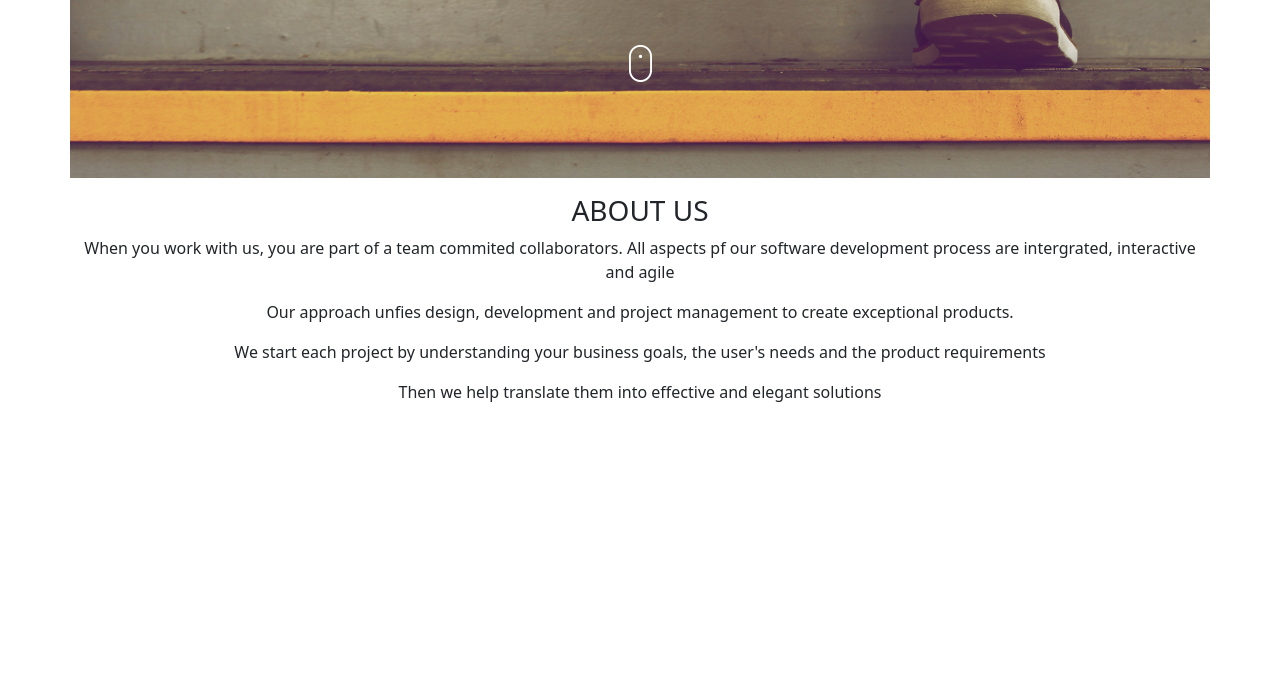
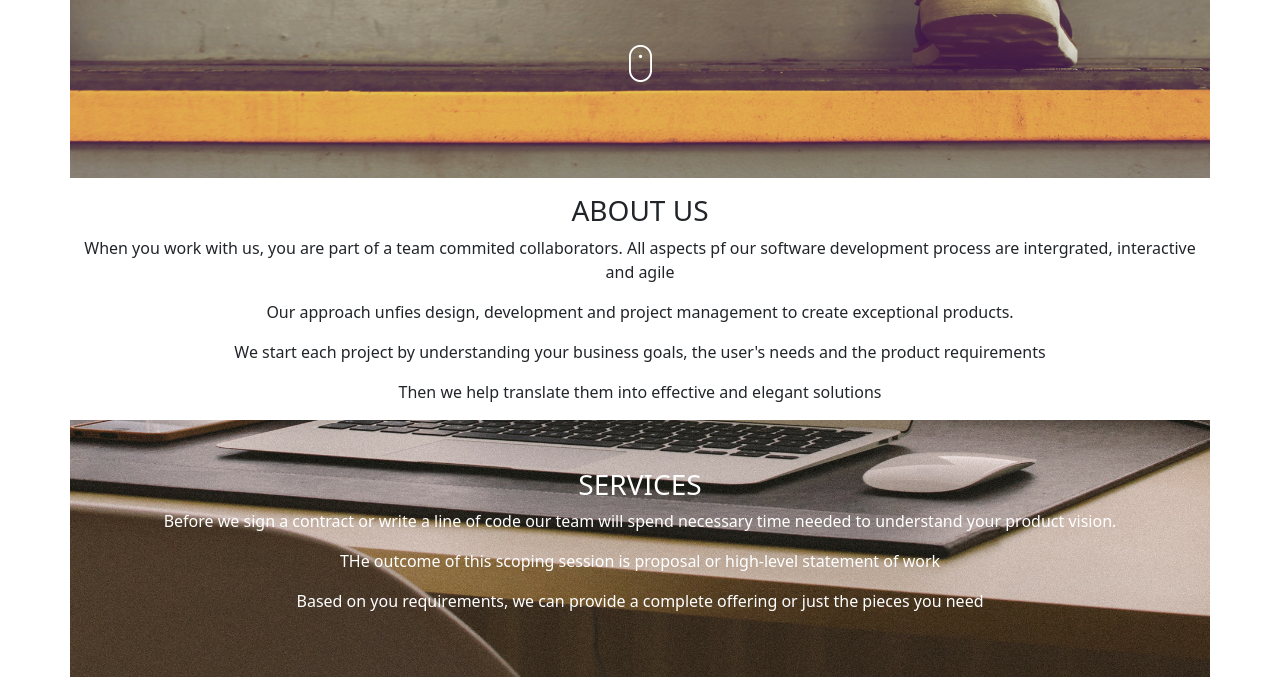
Before and after one commit to abdallahmahela1010/delani-studio, a plain HTML site: page index.html in a window 1280 px wide. Shown: the part 379-1056 px from the top of the page. Before the commit the page ends 800 px from the top, so only its background shows below. Drawn offline with Linux system fonts and the light colour scheme.

Commit message:
end services

```diff
--- a/index.html
+++ b/index.html
@@ -11,7 +11,7 @@
     <div class="container">
         <!-- welcome to delani studio -->
         <section>
-            <div class="row text-white text-center mb-3">
+            <div class="row text-white text-center d-flex align-items-center mb-3">
                 <div class="p-5" style="background-image: url(images/backgrounds/h_img.jpg); background-position: center; background-size: cover;">
                     <div class="col-12 mb-5 mt-5"><img src="images/logo/logo.png" alt=""></div>
                     <div class="col-12"><h1>WELCOME</h1></div>
@@ -38,6 +38,14 @@
         <!-- end about us -->
 
         <!-- services -->
+        <section>
+            <div class="row text-white text-center p-5" style="background-image: url(images/backgrounds/s_image.jpg); background-position: center; background-size: cover;">
+                <div class="col-12"><h3>SERVICES</h3></div>
+                <div class="col-12"><p>Before we sign a contract or write a line of code our team will spend necessary time needed to understand your product vision.</p></div>
+                <div class="col-12"><p>THe outcome of this scoping session is proposal or high-level statement of work</p></div>
+                <div class="col-12"><p>Based on you requirements, we can provide a complete offering or just the pieces you need</p></div>
+            </div>
+        </section>
 
         <!-- end services -->
     </div>
```
